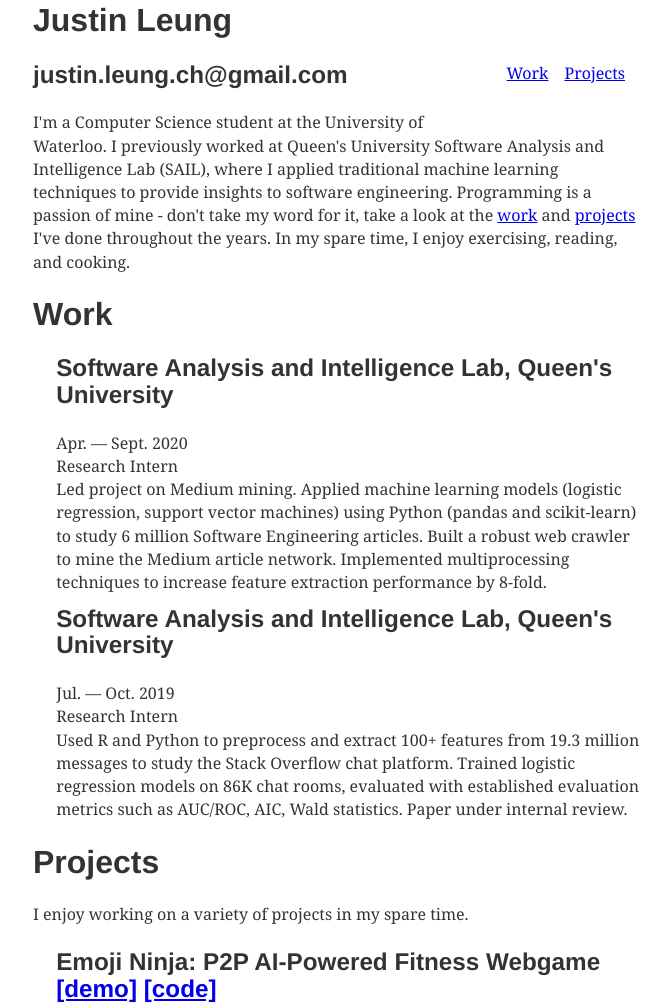
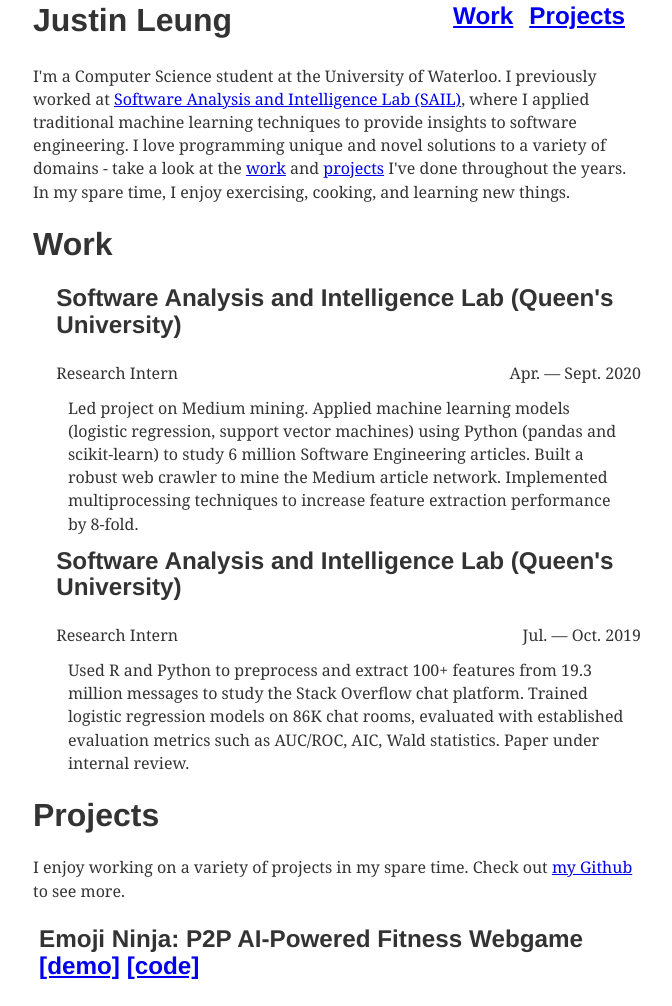
Before and after one commit to leungjch/leungjch.github.io, a Gatsby site: page / in a window 1280 px wide. Shown: the top 1006 px of the page, without its empty margins (303-975 px from the left). Built offline with nearby package versions, Linux system fonts and the light colour scheme; Gatsby itself is replaced by a stand-in of ours; some packages are replaced by stand-ins of ours.

Commit message:
fix header

```diff
--- a/gatsby-config.js
+++ b/gatsby-config.js
@@ -1,6 +1,6 @@
 module.exports = {
   siteMetadata: {
-    title: `Justin Leung Website`,
+    title: `Justin Leung's Website`,
     description: `Justin Leung's personal website.`,
     author: `github.com/leungjch`,
   },
--- a/src/components/layout.js
+++ b/src/components/layout.js
@@ -9,16 +9,25 @@ const ListLink = props => (
 export default function Layout({ children }) {
   return (
     <div style={{ margin: `0.2rem auto`, maxWidth: `50%`, padding: `0 1rem` }}>
-      <header style={{ marginBottom: `1.0rem` }}>
-        <h1 style={{float:`none`}}>Justin Leung</h1>
-        <ul style={{ listStyle: `none`, float: `right` }}>
-          <ListLink to="#work">Work</ListLink>
+
+    <div style={{display:"flex", flexDirection:"row", justifyContent:"space-between", flexWrap:"wrap"}}>
+      {/* <header style={{ marginBottom: `2.0rem`}}> */}
+      <div>
+      <h1>Justin Leung</h1>
+      </div>
+      <div>
+      <ul style={{listStyle: `none`}}>
+          <ListLink to="#work"><h2>Work</h2></ListLink>
           {/* <ListLink to="/about/">Publications</ListLink> */}
-          <ListLink to="#projects">Projects</ListLink>
+          <ListLink to="#projects"><h2>Projects</h2></ListLink>
         </ul>
 
-      </header>
-      {children}
+      </div>
+      {/* </header> */}
     </div>
+    {children}
+
+    </div>
+
   )
 }
--- a/src/pages/index.js
+++ b/src/pages/index.js
@@ -19,7 +19,7 @@ export default function Home({ data }) {
   return (
     <Layout>
       <div>
-      <h2> {basicInfo.email} </h2>
+      {/* <h2> {basicInfo.email} </h2> */}
 
       <div dangerouslySetInnerHTML={{ __html:basicInfo.summary}} />
         <div id="work">
@@ -29,10 +29,11 @@ export default function Home({ data }) {
               return <li key={`work_${index}`} style={{listStyleType:"none"}}>
                 <h2>{data.place}</h2>
                 <div class="container" style={{flexDirection:"column", justifyContent:"space-between"}}>
-                  <div class="item">{data.duration}</div>
+                  <div class="item" style={{float:"right"}}>{data.duration}</div>
                   <div class="item">{data.position}</div>
                 </div>
-                <p>{data.summary}</p>
+
+                <p style={{margin:"2%"}}>{data.summary}</p>
               </li>
             })}
           </ul>
@@ -40,8 +41,8 @@ export default function Home({ data }) {
 
         <div id="projects">
           <h1>Projects</h1>
-          <p> I enjoy working on a variety of projects in my spare time. </p>
-          <ul>
+          <p> I enjoy working on a variety of projects in my spare time. Check out <a href="github.com/leungjch">my Github</a> to see more. </p>
+          <ul style={{margin:"1%"}}>
             {projects.map((data, index) => {
               var image;
               var demo;
@@ -51,7 +52,9 @@ export default function Home({ data }) {
               }
               else
               {
-                image = <Image filename={data.img} maxHeight={"30vh"} imgStyle={{ objectFit: 'contain' }}/>
+                image = <Image filename={data.img} maxHeight={"30vh"} imgStyle={{ objectFit: 'contain' }}
+                style={{float:"left"}}
+                />
               }
               if (data.linkdemo.length > 0)
               {
@@ -59,10 +62,14 @@ export default function Home({ data }) {
               }
               var repo = <a href={data.linkrepo}>[code]</a>
               return <li key={`projects_${index}`} style={{listStyleType:"none"}}>
-                <h2>{data.name} {demo} {repo}</h2>
-                {image}
-                <p>{data.description}</p>
-                <p>Keywords: <strong>{data.keywords}</strong></p>
+
+
+                <div>
+                  <h2>{data.name} {demo} {repo}</h2>
+                  {image}
+                  <p style={{float:'top'}}>{data.description}</p>
+                  <p>Keywords: <strong>{data.keywords}</strong></p>
+                </div>
               </li>
             })}
           </ul>
--- a/src/resume_data/basic_info.yaml
+++ b/src/resume_data/basic_info.yaml
@@ -8,7 +8,7 @@
       github: leungjch
     url: https://justinleung.me
 
-    summary: <p> I'm a Computer Science student at the University of Waterloo. I previously worked at Queen's University Software Analysis and Intelligence Lab (SAIL), where I applied traditional machine learning techniques to provide insights to software engineering. Programming is a passion of mine - don't take my word for it, take a look at the <a href="#work">work</a> and <a href="#projects">projects</a> I've done throughout the years. In my spare time, I enjoy exercising, reading, and cooking. </p>
+    summary: <p> I'm a Computer Science student at the University of Waterloo. I previously worked at <a href="https://sail.cs.queensu.ca/">Software Analysis and Intelligence Lab (SAIL)</a>, where I applied traditional machine learning techniques to provide insights to software engineering. I love programming unique and novel solutions to a variety of domains - take a look at the <a href="#work">work</a> and <a href="#projects">projects</a> I've done throughout the years. In my spare time, I enjoy exercising, cooking, and learning new things. </p>
     location:
       city: Ottawa
       countryCode: CA
--- a/src/resume_data/work.yaml
+++ b/src/resume_data/work.yaml
@@ -1,11 +1,11 @@
 ---
 - work:
-    - place: Software Analysis and Intelligence Lab, Queen's University
+    - place: Software Analysis and Intelligence Lab (Queen's University)
       duration: Apr. — Sept. 2020
       position: Research Intern
       summary: "Led project on Medium mining. Applied machine learning models (logistic regression, support vector machines) using Python (pandas and scikit-learn) to study 6 million Software Engineering articles. Built a robust web crawler to mine the Medium article network. Implemented multiprocessing techniques to increase feature extraction performance by 8-fold."
 
-    - place: Software Analysis and Intelligence Lab, Queen's University
+    - place: Software Analysis and Intelligence Lab (Queen's University)
       duration: Jul. — Oct. 2019
       position: Research Intern
 
```
